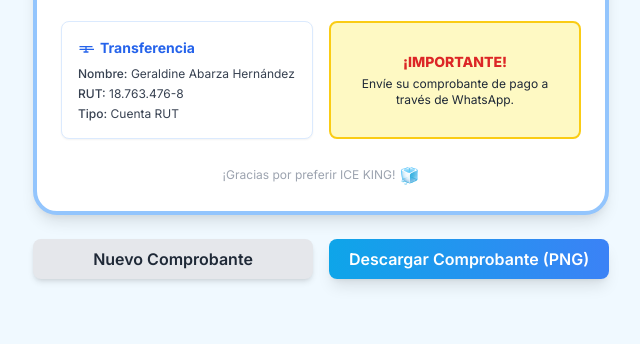
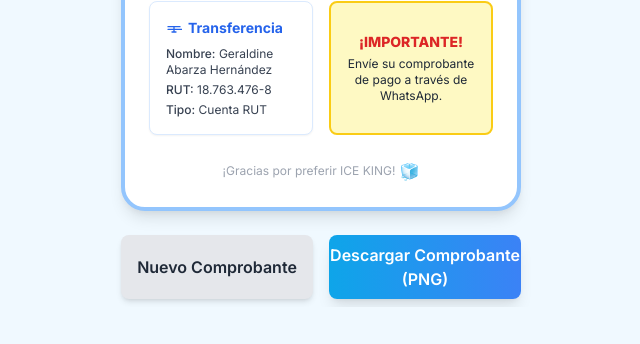
Before and after one commit to tecnogocl00-dev/Prueba-2, a plain HTML site: page index.html in a window 1280 px wide. Both pictures are taken after a click on the button "Generar Comprobante". Shown: the part 430-774 px from the top of the page, without its empty margins (319-959 px from the left). Drawn offline with nearby package versions, Linux system fonts and the light colour scheme.

Commit message:
Update index.html

```diff
--- a/index.html
+++ b/index.html
@@ -66,8 +66,8 @@
 </head>
 <body class="min-h-screen flex items-center justify-center p-4">
 
-    <!-- Aumentado a max-w-xl para hacerlo más ancho y mejorar la relación de aspecto -->
-    <div id="contenedor-principal" class="w-full max-w-xl">
+    <!-- Contenedor principal para el formulario de entrada (máx. 384px de ancho) -->
+    <div id="contenedor-principal" class="w-full max-w-md">
 
         <!-- Área de Ingreso de Datos (Formulario) -->
         <div id="formulario-generador" class="bg-white rounded-xl shadow-xl p-6 mb-4">
@@ -106,9 +106,10 @@
         </div>
 
         <!-- Área del Comprobante Generado -->
-        <div id="comprobante-generado" class="hidden">
+        <div id="comprobante-generado" class="hidden w-full overflow-x-auto p-2">
 
-            <div id="comprobante-card-design">
+            <!-- CLAVE: w-[400px] para asegurar que el diseño sea siempre el mismo, independientemente del móvil -->
+            <div id="comprobante-card-design" class="w-[400px] mx-auto">
 
                 <!-- HEADER / BRANDING -->
                 <div class="text-center pb-4 mb-4 border-b border-gray-200">
@@ -193,7 +194,7 @@
             </div>
 
             <!-- Botones de Acción (Fuera del diseño del comprobante para captura) -->
-            <div id="acciones-botones" class="mt-6 flex space-x-4">
+            <div id="acciones-botones" class="mt-6 flex space-x-4 max-w-[400px] mx-auto">
                 <button id="btn-reiniciar" onclick="reiniciar()"
                         class="flex-1 bg-gray-200 text-gray-800 font-semibold py-2 rounded-lg hover:bg-gray-300 transition duration-150 shadow-md">
                     Nuevo Comprobante
@@ -204,7 +205,7 @@
                 </button>
             </div>
 
-            <p id="instrucciones-descarga" class="mt-4 p-3 bg-green-100 text-green-800 rounded-lg text-sm hidden text-center font-medium">
+            <p id="instrucciones-descarga" class="mt-4 p-3 bg-green-100 text-green-800 rounded-lg text-sm hidden text-center font-medium max-w-[400px] mx-auto">
                 ¡Descarga exitosa! El archivo PNG está listo para enviar por WhatsApp.
             </p>
         </div>
@@ -281,7 +282,7 @@
             try {
                 // Usar html2canvas para capturar el elemento
                 const canvas = await html2canvas(card, {
-                    scale: 3, // Mantenemos la escala alta para alta resolución (clave para la calidad en WhatsApp)
+                    scale: 3, // Mantenemos la escala alta para alta resolución
                     useCORS: true,
                     backgroundColor: null
                 });
```
